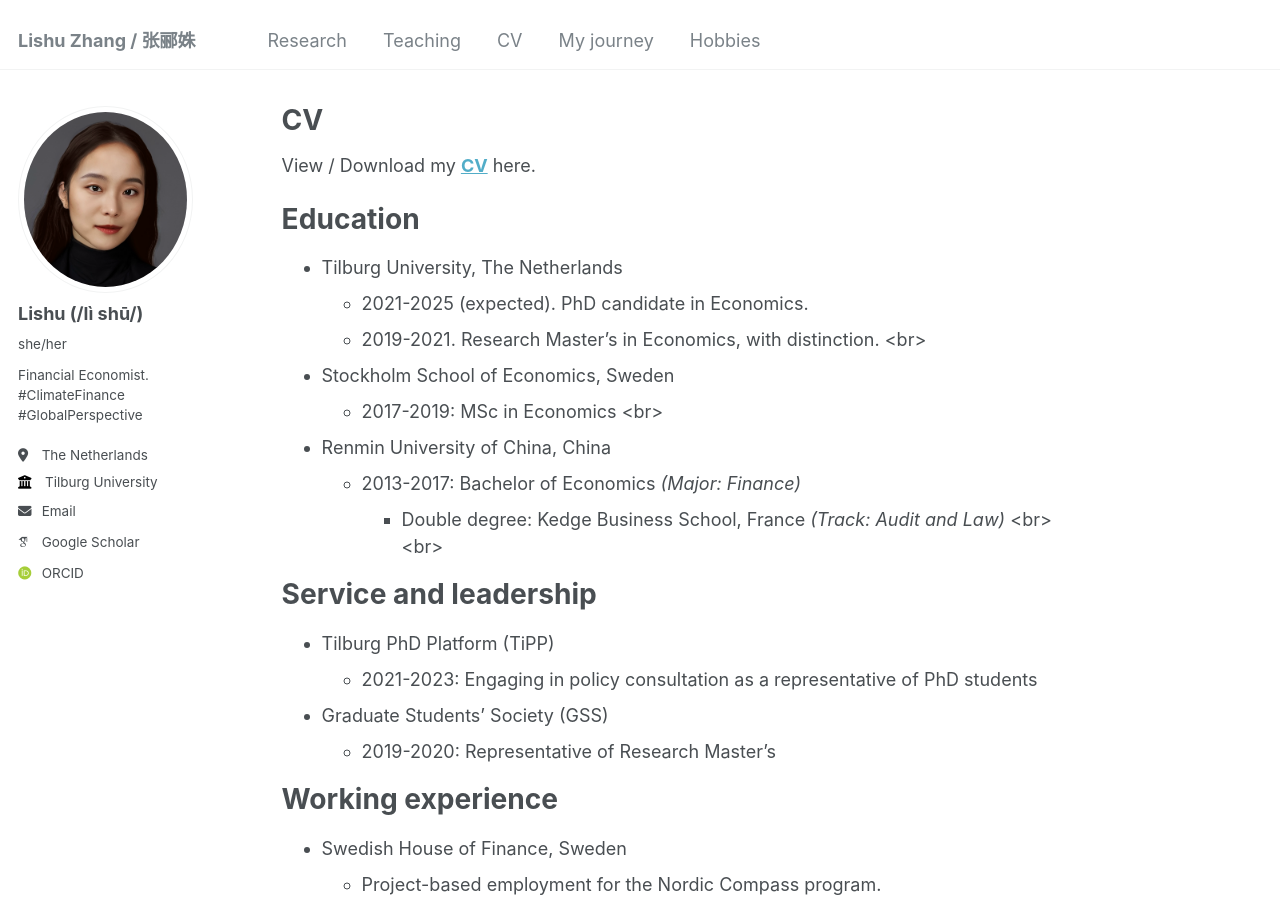
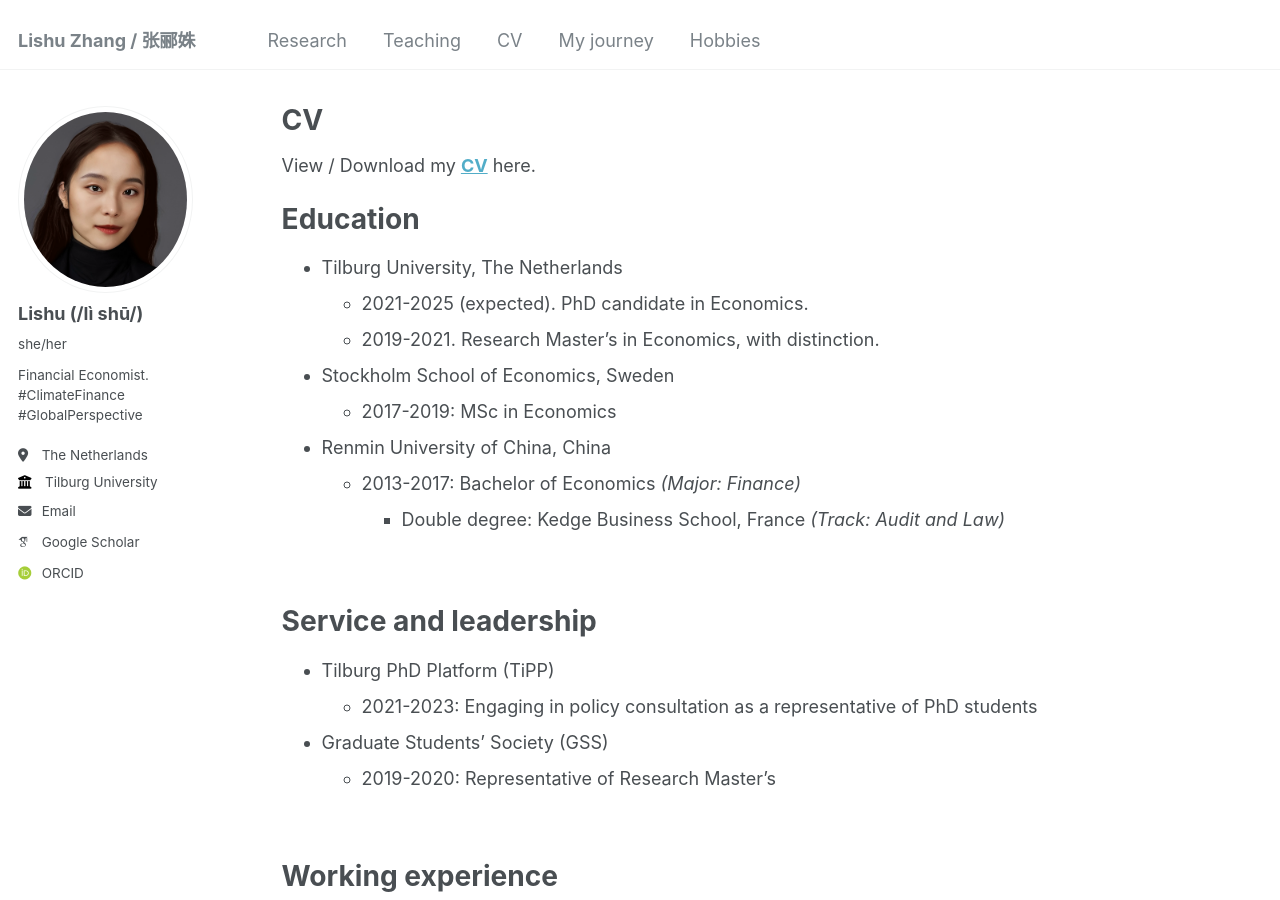
Before and after one commit to LishuZ/LishuZ.github.io, a Jekyll site: the page built from _pages/cv.md, in a window 1280 px wide and 900 px high. Built offline with Jekyll 4.4.1, drawn with Linux system fonts in a browser that asks for light colours; some web fonts are replaced.

Commit message:
Update cv.md

```diff
--- a/_pages/cv.md
+++ b/_pages/cv.md
@@ -15,15 +15,15 @@ Education
 * Tilburg University, The Netherlands
   * 2021-2025 (expected). PhD candidate in Economics.
   * 2019-2021. Research Master’s in Economics, with distinction.
-<br\>
+<br/>
 * Stockholm School of Economics, Sweden
   * 2017-2019: MSc in Economics
-<br\>
+<br/>
 * Renmin University of China, China
   * 2013-2017: Bachelor of Economics _(Major: Finance)_
     * Double degree: Kedge Business School, France _(Track: Audit and Law)_
-<br\>
-<br\>
+<br/>
+<br/>
 
 
 Service and leadership
@@ -33,6 +33,8 @@ Service and leadership
 
 * Graduate Students’ Society (GSS)
   *  2019-2020: Representative of Research Master’s
+
+<br/>
 
 Working experience
 ======
```
